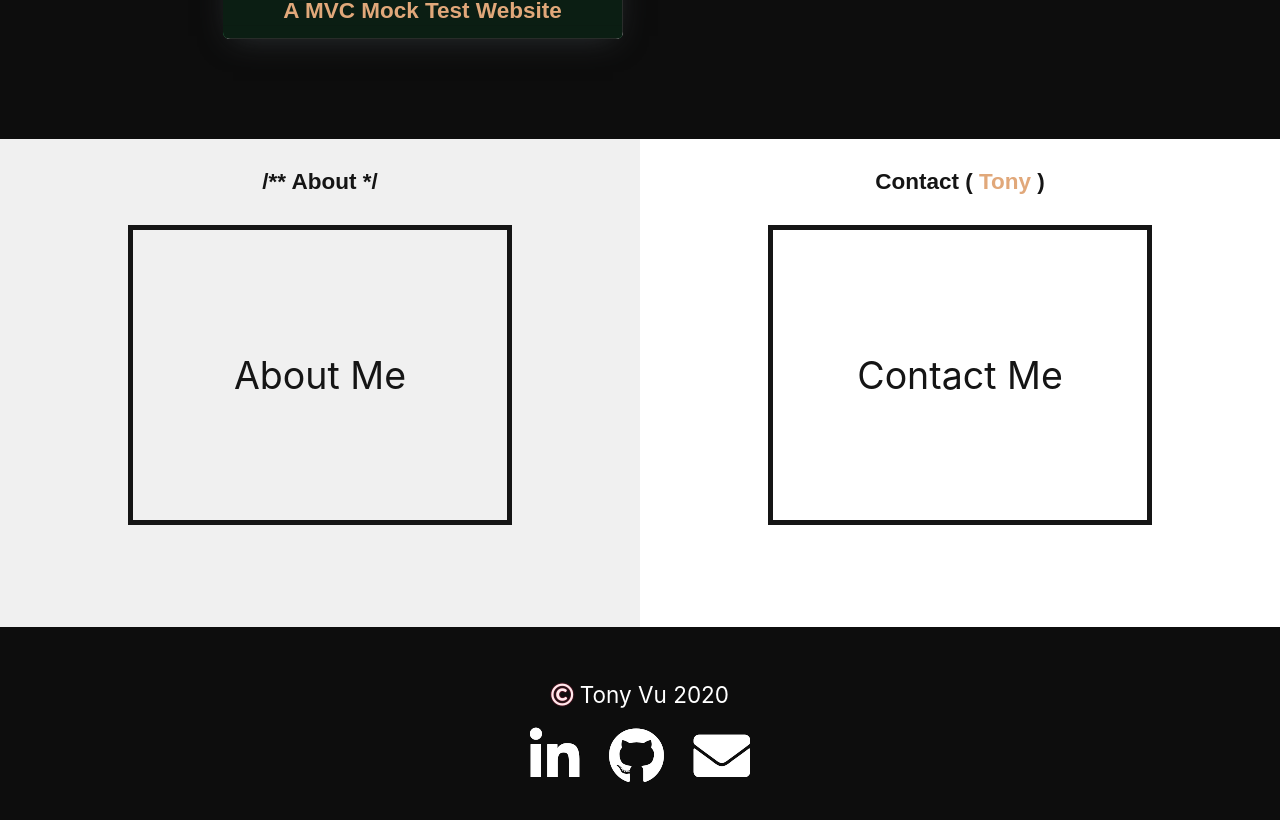
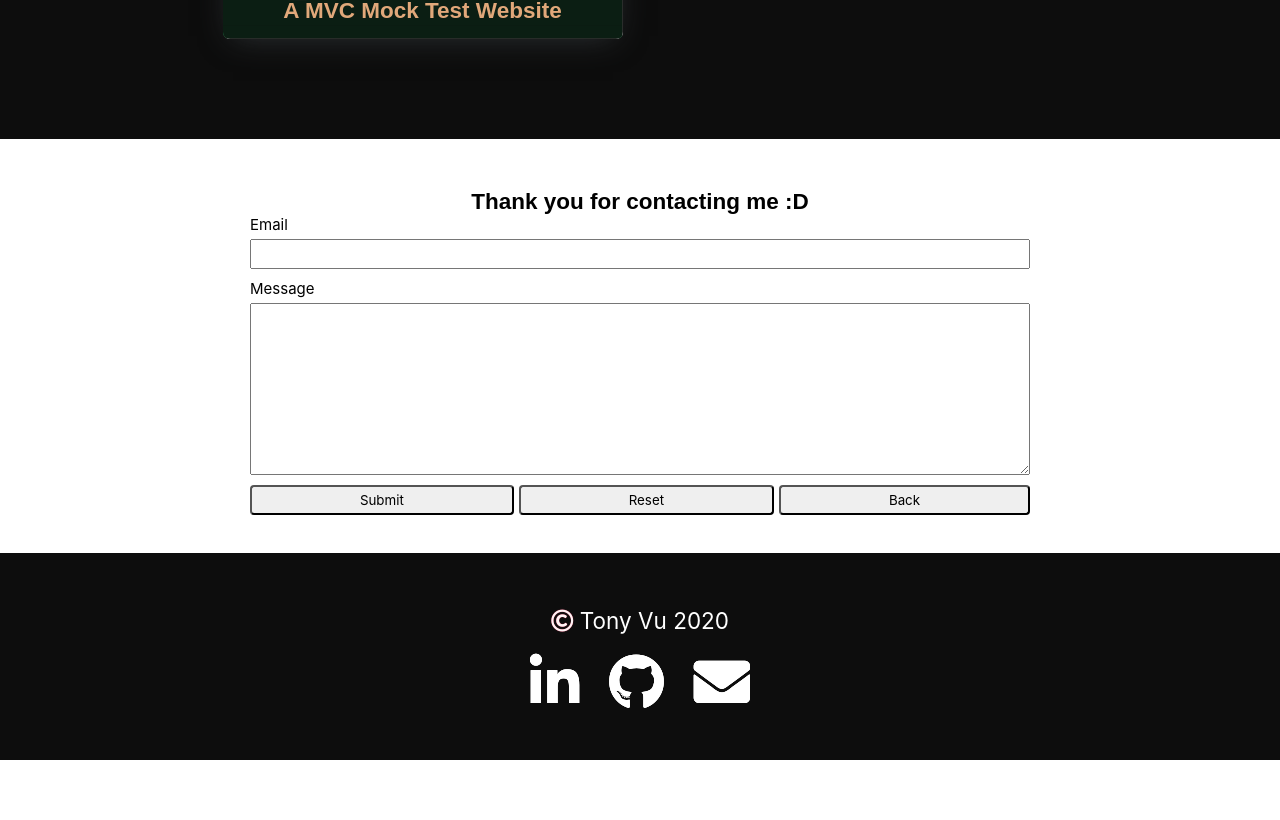
Before and after one commit to tonyvugithub/porfolio, a React (Create React App) app: page / in a window 1280 px wide. Shown: the part 3560-4380 px from the top of the page. After the commit the page ends 4320 px from the top, so only its background shows below. Built offline with nearby package versions, Linux system fonts and the light colour scheme.

Commit message:
Add contact form sketch

```diff
--- a/src/components/App.tsx
+++ b/src/components/App.tsx
@@ -1,7 +1,9 @@
 import React, { lazy, Suspense, useState, useEffect } from 'react';
 import { BrowserRouter, Switch, Route } from 'react-router-dom';
 import { ThemeProvider } from 'styled-components';
+import { AnimatePresence } from 'framer-motion';
 import { GlobalStyle } from 'themes/GlobalStyle.theme';
+//AOS library
 import AOS from 'aos';
 import 'aos/dist/aos.css';
 
@@ -11,7 +13,6 @@ import PageLayout from './layout/PageLayout';
 
 const LazyHome = lazy(() => import('components/pages/home/Home'));
 const LazyBlog = lazy(() => import('components/pages/blog/Blog'));
-const LazyContact = lazy(() => import('components/pages/contact/Contact'));
 
 const App = () => {
   const [theme, setTheme] = useState(LightTheme);
@@ -33,11 +34,12 @@ const App = () => {
       <BrowserRouter>
         <PageLayout>
           <Suspense fallback={<div>Loading...</div>}>
-            <Switch>
-              <Route path="/blog" component={LazyBlog} />
-              <Route path="/contact" component={LazyContact} />
-              <Route exact path="/" component={LazyHome} />
-            </Switch>
+            <AnimatePresence exitBeforeEnter>
+              <Switch>
+                <Route path="/blog" component={LazyBlog} />
+                <Route exact path="/" component={LazyHome} />
+              </Switch>
+            </AnimatePresence>
           </Suspense>
         </PageLayout>
       </BrowserRouter>
--- /dev/null
+++ b/src/components/common/Input.tsx
@@ -0,0 +1,31 @@
+import React from 'react';
+import styled from 'styled-components';
+
+interface InputProps {
+  type?: string;
+  label: string;
+}
+
+const InputWrapper = styled.div`
+  display: grid;
+  grid-row-gap: 5px;
+  input,
+  textarea {
+    padding: 5px;
+  }
+`;
+
+const Input: React.FC<InputProps> = ({ type, label }) => {
+  let input = <input id={label} />;
+  if (type && type === 'textarea') {
+    input = <textarea id={label} rows={10} />;
+  }
+  return (
+    <InputWrapper>
+      <label>{label}</label>
+      {input}
+    </InputWrapper>
+  );
+};
+
+export default Input;
--- a/src/components/layout/Footer.tsx
+++ b/src/components/layout/Footer.tsx
@@ -1,5 +1,5 @@
 import React from 'react';
-import styled, { css } from 'styled-components';
+import styled from 'styled-components';
 import { motion } from 'framer-motion';
 
 interface FooterWrapperProps {}
--- a/src/components/pages/blog/Blog.tsx
+++ b/src/components/pages/blog/Blog.tsx
@@ -1,12 +1,20 @@
 import React from 'react';
 import styled from 'styled-components';
+import { motion } from 'framer-motion';
 
-const BlogWrapper = styled.div``;
+const BlogWrapper = styled(motion.div)`
+  padding-top: 100px;
+  text-align: center;
+
+  @media (min-width: 768px) {
+    max-width: 1200px;
+  }
+`;
 
 const Blog = () => {
   return (
     <BlogWrapper>
-      <h1>Blog</h1>
+      <div>This feature is in development</div>
     </BlogWrapper>
   );
 };
--- a/src/components/pages/home/ExtraInformation.tsx
+++ b/src/components/pages/home/ExtraInformation.tsx
@@ -1,7 +1,8 @@
-import React from 'react';
-import styled, { css } from 'styled-components';
+import React, { useState } from 'react';
+import styled from 'styled-components';
 import { motion } from 'framer-motion';
-import { Link } from 'react-router-dom';
+import Contact from './contact/Contact';
+import About from './about/About';
 
 interface ExtraInformationWrapperProps {}
 interface AboutSectionWrapperProps {}
@@ -55,7 +56,7 @@ const ExtraInformationWrapper = styled.div<ExtraInformationWrapperProps>`
   }
 `;
 
-const AbouSectionWrapper = styled.div<AboutSectionWrapperProps>`
+const AboutSectionWrapper = styled.div<AboutSectionWrapperProps>`
   height: 500px;
   color: ${(p) => p.theme.palette.text.primary};
   background: ${(p) => p.theme.palette.background.about};
@@ -113,6 +114,16 @@ const ContactSectionWrapper = styled.div<ContactSectionWrapperProps>`
 
 const contentVariant = (shadow: string) => {
   return {
+    start: {
+      x: 0,
+    },
+    exit: {
+      opacity: 0,
+      transition: {
+        duration: 1,
+        ease: 'easeInOut',
+      },
+    },
     hover: {
       borderRadius: 100,
       textShadow: shadow,
@@ -139,13 +150,22 @@ const textVariants = {
 };
 
 const ExtraInformation = () => {
-  return (
-    <ExtraInformationWrapper>
-      <AbouSectionWrapper className="about-section">
-        <h2 className="title" data-aos="fade-up">
+  const [showContact, setShowContact] = useState(true);
+  const [showAbout, setShowAbout] = useState(false);
+
+  let extraInformationContent = null;
+
+  if (showContact) {
+    extraInformationContent = <Contact showContact={setShowContact} />;
+  } else if (showAbout) {
+    extraInformationContent = <About showAbout={setShowAbout} />;
+  } else {
+    extraInformationContent = (
+      <>
+        <AboutSectionWrapper className="about-section">
+          <h2 className="title" data-aos="fade-up" data-aos-duration="1500">
             /** About */
           </h2>
-        <Link to="/about">
           <motion.div
             className="content about"
             /*Framer-motion library*/
@@ -156,6 +176,7 @@ const ExtraInformation = () => {
             data-aos-delay="100"
             data-aos-duration="1500"
             data-aos-easing="ease-in-out"
+            onClick={() => setShowAbout(true)}
           >
             <motion.div
               className="about-text"
@@ -166,13 +187,11 @@ const ExtraInformation = () => {
               About Me
             </motion.div>
           </motion.div>
-        </Link>
-      </AbouSectionWrapper>
+        </AboutSectionWrapper>
         <ContactSectionWrapper className="contact-section">
-        <h2 className="title" data-aos="fade-up">
+          <h2 className="title" data-aos="fade-up" data-aos-duration="1500">
             Contact (<span className="contact-name"> Tony </span>)
           </h2>
-        <Link to="/contact">
           <motion.div
             className="content contact"
             /*Framer-motion library*/
@@ -183,6 +202,7 @@ const ExtraInformation = () => {
             data-aos-delay="100"
             data-aos-duration="1500"
             data-aos-easing="ease-in-out"
+            onClick={() => setShowContact(true)}
           >
             <motion.div
               className="contact-text"
@@ -193,9 +213,13 @@ const ExtraInformation = () => {
               Contact Me
             </motion.div>
           </motion.div>
-        </Link>
         </ContactSectionWrapper>
-    </ExtraInformationWrapper>
+      </>
+    );
+  }
+
+  return (
+    <ExtraInformationWrapper>{extraInformationContent}</ExtraInformationWrapper>
   );
 };
 
--- a/src/components/pages/home/Home.tsx
+++ b/src/components/pages/home/Home.tsx
@@ -5,14 +5,22 @@ import HeroImage from './HeroImage';
 import Profile from './Profile';
 import Porfolio from './Porfolio';
 import ExtraInformation from './ExtraInformation';
+import { motion } from 'framer-motion';
 
-const HomeWrapper = styled.div`
+const HomeWrapper = styled(motion.div)`
   text-align: center;
 `;
 
 const Home = () => {
   return (
-    <HomeWrapper>
+    <HomeWrapper
+      exit={{
+        x: '-100vw',
+        transition: {
+          ease: 'easeInOut',
+        },
+      }}
+    >
       <HeroImage />
       <Profile />
       <Porfolio />
--- a/src/components/pages/home/Porfolio.tsx
+++ b/src/components/pages/home/Porfolio.tsx
@@ -1,5 +1,5 @@
 import React from 'react';
-import styled, { css } from 'styled-components';
+import styled from 'styled-components';
 import { motion } from 'framer-motion';
 import PortfolioCard from './PortfolioCard';
 
--- /dev/null
+++ b/src/components/pages/home/about/About.tsx
@@ -0,0 +1,35 @@
+import React, { Dispatch, SetStateAction } from 'react';
+import styled from 'styled-components';
+import { motion } from 'framer-motion';
+
+interface AboutProps {
+  showAbout: Dispatch<SetStateAction<boolean>>;
+}
+
+const AboutWrapper = styled(motion.div)`
+  background: red;
+  width: 100%;
+  height: 500px;
+  margin: 0 auto;
+
+  @media (min-width: 768px) {
+    max-width: 1200px;
+  }
+`;
+
+const About: React.FC<AboutProps> = ({ showAbout }) => {
+  return (
+    <AboutWrapper
+      initial={{ opacity: 0 }}
+      animate={{
+        opacity: 1,
+        transition: { ease: 'easeInOut', duration: 1, delay: 0.3 },
+      }}
+    >
+      <div onClick={() => showAbout(false)}>Back</div>
+      <div>About</div>
+    </AboutWrapper>
+  );
+};
+
+export default About;
--- /dev/null
+++ b/src/components/pages/home/contact/Contact.tsx
@@ -0,0 +1,80 @@
+import React, { Dispatch, SetStateAction, FormEvent } from 'react';
+import styled from 'styled-components';
+import { motion } from 'framer-motion';
+
+import Input from 'components/common/Input';
+
+interface ContactProps {
+  showContact: Dispatch<SetStateAction<boolean>>;
+}
+
+const ContactWrapper = styled(motion.div)`
+  width: 100%;
+  margin: 0 auto;
+  padding: 50px 10px;
+
+  justify-content: center;
+  position: relative;
+
+  form {
+    width: 100%;
+    display: grid;
+    grid-row-gap: 10px;
+
+    label {
+      text-align: left;
+    }
+
+    textarea {
+    }
+  }
+
+  .action-buttons {
+    text-align: left;
+    display: grid;
+    grid-auto-flow: column;
+    grid-column-gap: 5px;
+
+    button {
+      padding: 5px;
+      border-radius: 4px;
+    }
+  }
+
+  @media (min-width: 600px) {
+    width: 90%;
+  }
+
+  @media (min-width: 768px) {
+    max-width: 800px;
+  }
+`;
+
+const Contact: React.FC<ContactProps> = ({ showContact }) => {
+  const submitHandler = (e: FormEvent) => {
+    e.preventDefault();
+    console.log('Submitted');
+  };
+  return (
+    <ContactWrapper
+      initial={{ opacity: 0 }}
+      animate={{
+        opacity: 1,
+        transition: { ease: 'easeInOut', duration: 1, delay: 0.3 },
+      }}
+    >
+      <h2>Thank you for contacting me :D</h2>
+      <form onSubmit={submitHandler}>
+        <Input label="Email" />
+        <Input label="Message" type="textarea" />
+        <div className="action-buttons">
+          <button type="submit">Submit</button>
+          <button type="reset">Reset</button>
+          <button onClick={() => showContact(false)}>Back</button>
+        </div>
+      </form>
+    </ContactWrapper>
+  );
+};
+
+export default Contact;
--- a/src/components/test.css
+++ b/src/components/test.css
@@ -6,11 +6,11 @@
   color: rgb(151, 216, 196);
   color: rgb(49, 54, 57);
   color: rgb(245, 245, 245);
-  color: rgb(180, 177, 177);
+  color: rgb(241, 241, 241);
   color: #f6416c;
   color: rgb(27, 49, 122);
   color: rgb(51, 72, 138);
-  color: rgb(82, 82, 82);
+  color: rgb(56, 56, 56);
   color: #0d7377;
   color: #14ffec;
   color: rgb(64, 89, 173);
```
Lines whose indentation alone changed are shown as unchanged.
